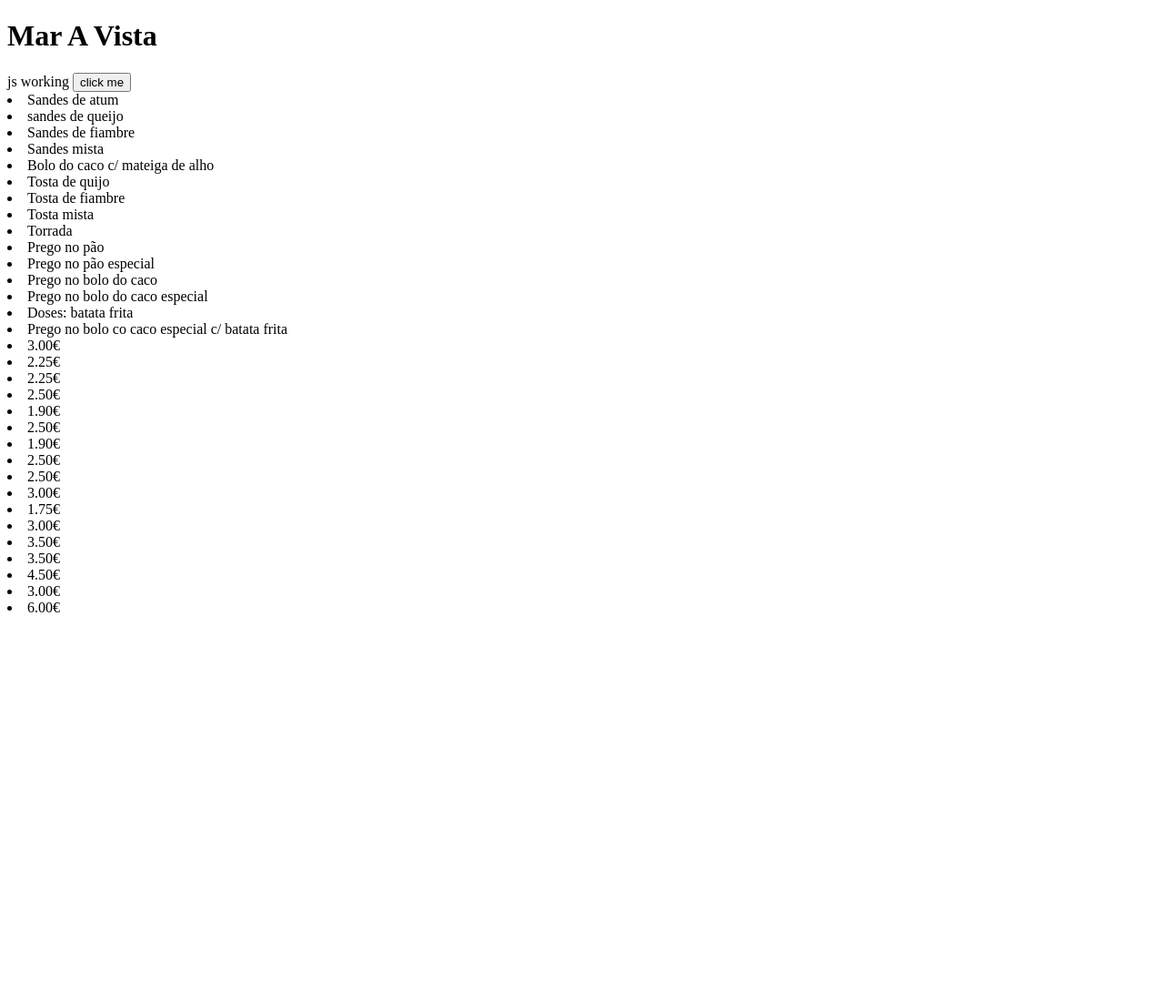
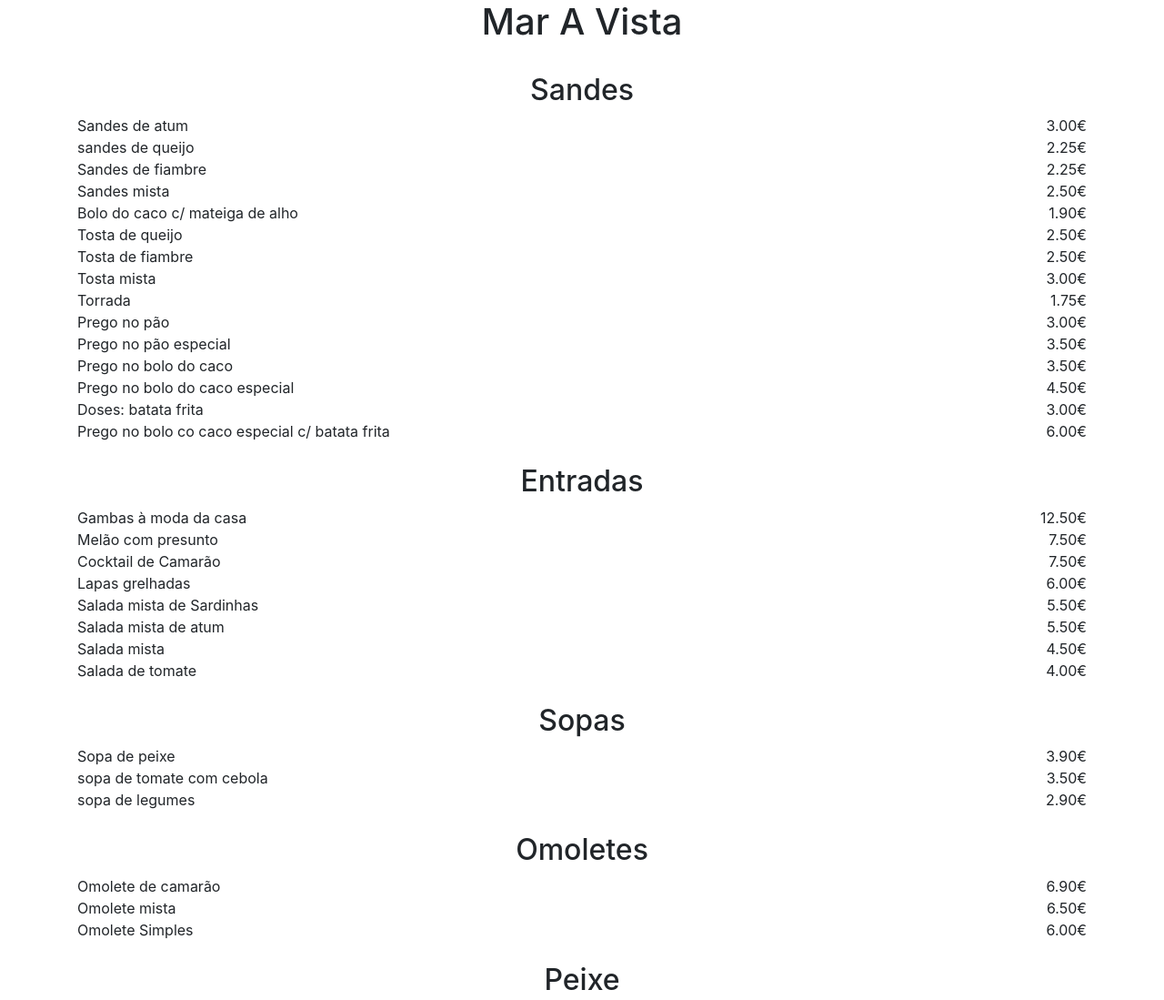
Before and after one commit to daviddinis/daviddinis.github.io, a plain HTML site: page index.html in a window 1280 px wide. Shown: the top 1099 px of the page at 91% size. Before the commit the page ends 800 px from the top, so only its background shows below. Drawn offline with nearby package versions, Linux system fonts and the light colour scheme.

Commit message:
html pt done

```diff
--- a/index.html
+++ b/index.html
@@ -5,53 +5,167 @@
     <meta charset="utf-8">
     <title>Mar A Vista</title>
     <script src="javascript.js"> </script>
+
+    <!-- Latest compiled and minified CSS -->
+    <link rel="stylesheet" href="https://maxcdn.bootstrapcdn.com/bootstrap/4.4.1/css/bootstrap.min.css">
+
+    <!-- jQuery library -->
+    <script src="https://ajax.googleapis.com/ajax/libs/jquery/4.5.1/jquery.min.js"></script>
+
+    <!-- Latest compiled JavaScript -->
+    <script src="https://maxcdn.bootstrapcdn.com/bootstrap/4.4.1/js/bootstrap.min.js"></script>
 </head>
 
 <body>
-    <h1>Mar A Vista</h1>
-    <a id="js">
-        js working
-        <button onclick="elem()"> click me</button>
-    </a>
+    <h1 class="text-center">Mar A Vista</h1>
+    <br>
+    <div class="container w-100 px-0 " id="PT">
+        <h2 class="text-center">Sandes</h2>
+        <div class="row w-100 mx-auto" id="sandes">
 
-    <div id="PT">
-        <div id="sandes">
-            <div>
-                <li>Sandes de atum</li>
-                <li>sandes de queijo</li>
-                <li>Sandes de fiambre</li>
-                <li>Sandes mista</li>
-                <li>Bolo do caco c/ mateiga de alho</li>
-                <li>Tosta de quijo</li>
-                <li>Tosta de fiambre</li>
-                <li>Tosta mista</li>
-                <li>Torrada</li>
-                <li>Prego no pão</li>
-                <li>Prego no pão especial</li>
-                <li>Prego no bolo do caco</li>
-                <li>Prego no bolo do caco especial</li>
-                <li>Doses: batata frita</li>
-                <li>Prego no bolo co caco especial c/ batata frita</li>
+            <div class="col">
+                Sandes de atum<br>
+                sandes de queijo<br>
+                Sandes de fiambre<br>
+                Sandes mista<br>
+                Bolo do caco c/ mateiga de alho<br>
+                Tosta de queijo<br>
+                Tosta de fiambre<br>
+                Tosta mista<br>
+                Torrada<br>
+                Prego no pão<br>
+                Prego no pão especial<br>
+                Prego no bolo do caco<br>
+                Prego no bolo do caco especial<br>
+                Doses: batata frita<br>
+                Prego no bolo co caco especial c/ batata frita<br>
 
             </div>
-            <div class="precos">
-                <li>3.00€</li>
-                <li>2.25€</li>
-                <li>2.25€</li>
-                <li>2.50€</li>
-                <li>1.90€</li>
-                <li>2.50€</li>
-                <li>1.90€</li>
-                <li>2.50€</li>
-                <li>2.50€</li>
-                <li>3.00€</li>
-                <li>1.75€</li>
-                <li>3.00€</li>
-                <li>3.50€</li>
-                <li>3.50€</li>
-                <li>4.50€</li>
-                <li>3.00€</li>
-                <li>6.00€</li>
+            <div class="col text-right">
+                3.00€<br>
+                2.25€<br>
+                2.25€<br>
+                2.50€<br>
+                1.90€<br>
+                2.50€<br>
+                2.50€<br>
+                3.00€<br>
+                1.75€<br>
+                3.00€<br>
+                3.50€<br>
+                3.50€<br>
+                4.50€<br>
+                3.00€<br>
+                6.00€<br>
+            </div>
+        </div>
+        <br>
+        <h2 class="text-center">Entradas</h2>
+        <div class="row w-100 mx-auto" id="sandes">
+
+            <div class="col">
+                Gambas à moda da casa<br>
+                Melão com presunto<br>
+                Cocktail de Camarão<br>
+                Lapas grelhadas<br>
+                Salada mista de Sardinhas<br>
+                Salada mista de atum<br>
+                Salada mista<br>
+                Salada de tomate<br>
+            </div>
+            <div class="col text-right">
+                12.50€<br>
+                7.50€<br>
+                7.50€<br>
+                6.00€<br>
+                5.50€<br>
+                5.50€<br>
+                4.50€<br>
+                4.00€<br>
+            </div>
+        </div>
+        <br>
+        <h2 class="text-center">Sopas</h2>
+        <div class="row w-100 mx-auto" id="sandes">
+
+            <div class="col">
+                Sopa de peixe<br>
+                sopa de tomate com cebola<br>
+                sopa de legumes<br>
+            </div>
+            <div class="col text-right">
+                3.90€<br>
+                3.50€<br>
+                2.90€<br>
+            </div>
+        </div>
+        <br>
+        <h2 class="text-center">Omoletes</h2>
+        <div class="row w-100 mx-auto" id="sandes">
+
+            <div class="col">
+                Omolete de camarão<br>
+                Omolete mista<br>
+                Omolete Simples<br>
+            </div>
+            <div class="col text-right">
+                6.90€<br>
+                6.50€<br>
+                6.00€<br>
+            </div>
+        </div>
+        <br>
+        <h2 class="text-center">Peixe</h2>
+        <div class="row w-100 mx-auto" id="sandes">
+
+            <div class="col">
+                Peixe do dia<br>
+                Arroz de marisco<br>
+                Arroz de marisco<br>
+                Caldeirada<br>
+                Bacalhau grelhado<br>
+                Rolo de espada grelhado<br>
+                filhete de espada com camarão<br>
+                grelhada mista de peixe<br>
+                Perca grelhada<br>
+                Bife de atum à vilão<br>
+                Filete de espada com banana<br>
+                sardinhas grelhadas<br>
+            </div>
+            <div class="col text-right">
+                10.50€<br>
+                (1 pess.)13.00€<br>
+                (2 pess.)22.50€<br>
+                (2 pess.)22.50€<br>
+                12.50€<br>
+                10.00€<br>
+                9.50€<br>
+                9.50€<br>
+                9.50€<br>
+                8.90€<br>
+                8.75€<br>
+                8.50€<br>
+            </div>
+        </div>
+        <br>
+        <h2 class="text-center">Carnes</h2>
+        <div class="row w-100 mx-auto" id="sandes">
+
+            <div class="col">
+                Picado (por Kg)<br>
+                Espetada regional<br>
+                Bife com natas e cogumelos<br>
+                Bife da casa<br>
+                Costeletas de porco<br>
+                Frango no churrasco<br>
+            </div>
+            <div class="col text-right">
+                24.00€<br>
+                10.00€<br>
+                9.50€<br>
+                9.00€<br>
+                8.50€<br>
+                7.50€<br>
             </div>
         </div>
     </div>
```
